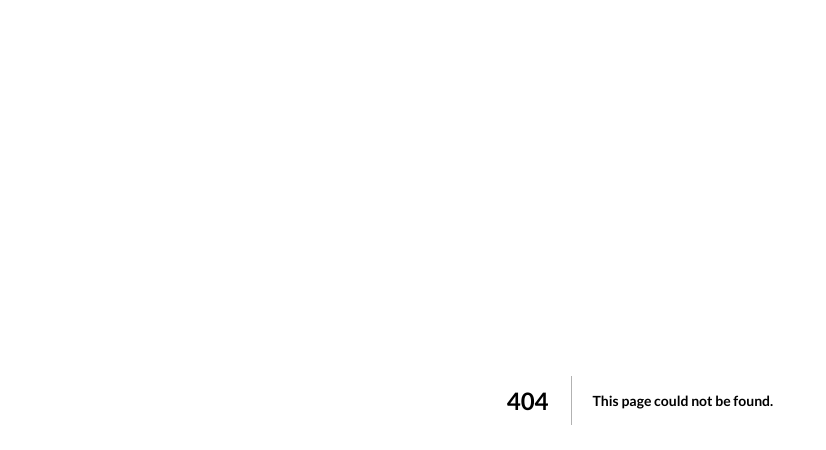
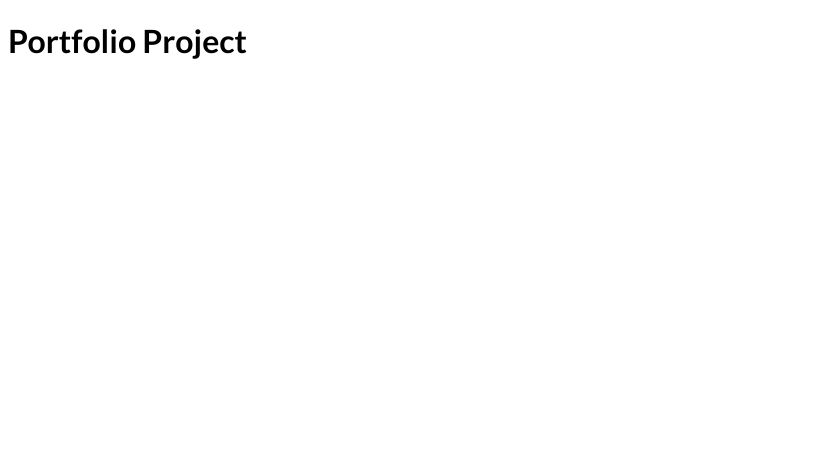
Before and after one commit to aliarslanansari/nextjs-practice, a Next.js app: page /portfolio/1 in a window 1280 px wide. Before the commit this address had no page. Shown: the top 450 px of the page, without its empty margins (0-826 px from the left). Built offline with nearby package versions, Linux system fonts and the light colour scheme.

Commit message:
dynamic route example

```diff
--- /dev/null
+++ b/pages/portfolio/[projectId].js
@@ -0,0 +1,11 @@
+import React from 'react'
+
+const PortfolioProjectPage = () => {
+  return (
+    <div>
+      <h1>Portfolio Project </h1>
+    </div>
+  )
+}
+
+export default PortfolioProjectPage
```
